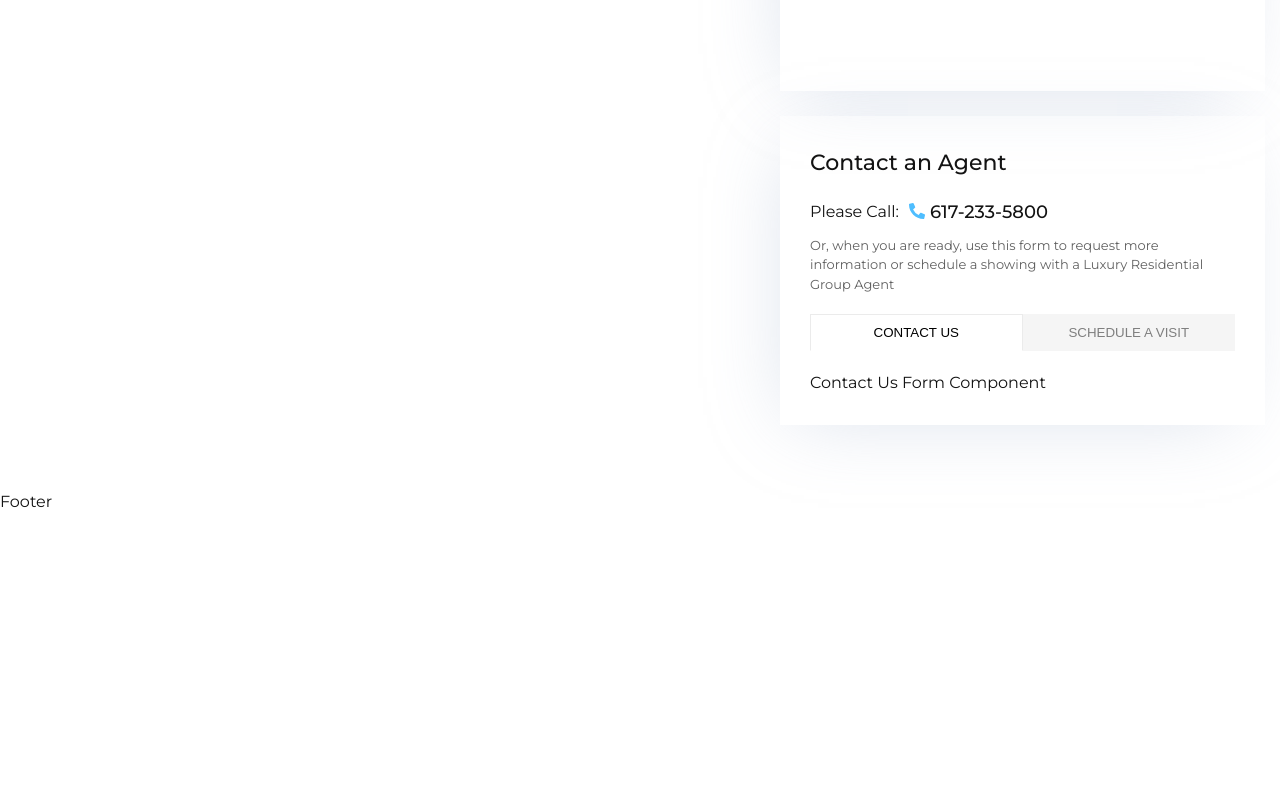
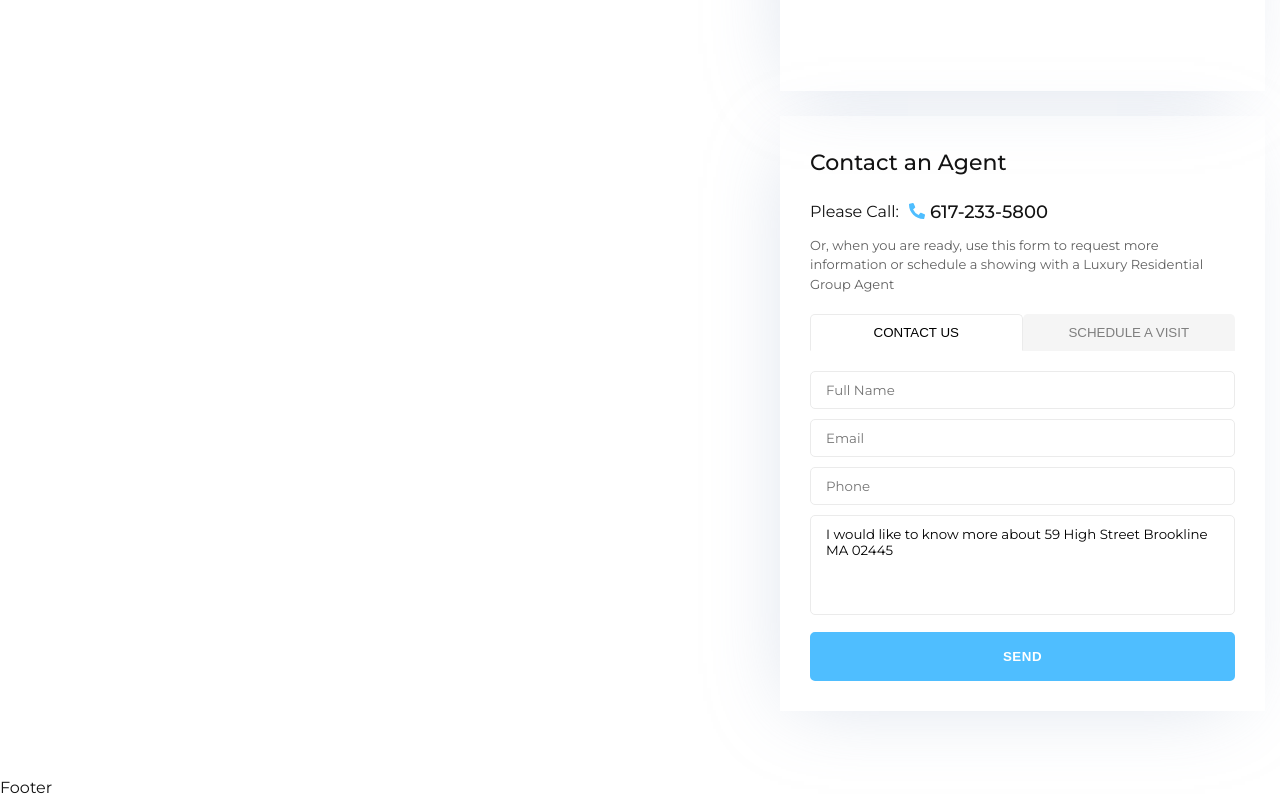
Before and after one commit to banderovskyi/detail-view-page, a React (Create React App) app: page / in a window 1280 px wide. Shown: the part 2522-3322 px from the top of the page. Before the commit the page ends 3036 px from the top, so only its background shows below. Built offline with nearby package versions, Linux system fonts and the light colour scheme; grey boxes are pictures that could not be loaded.

Commit message:
Add a contact form

```diff
--- a/src/App.scss
+++ b/src/App.scss
@@ -65,3 +65,14 @@
     padding-right: 0px;
   }
 }
+
+.sr-only {
+  position: absolute;
+  width: 1px;
+  height: 1px;
+  margin: -1px;
+  padding: 0;
+  overflow: hidden;
+  clip: rect(0, 0, 0, 0);
+  border: 0;
+}
--- /dev/null
+++ b/src/components/Forms/ContactUsForm/ContactUsForm.js
@@ -0,0 +1,84 @@
+import React from 'react';
+import PropTypes from 'prop-types';
+import '../Forms.scss';
+import { useInput } from '../inputHook';
+import Button from '../../UI/Button/Button';
+
+const ContactUsForm = (props) => {
+  const fullName = useInput('');
+  const email = useInput('');
+  const phone = useInput('');
+  const message = useInput(
+    props.address
+      ? `I would like to know more about ${props.address}`
+      : 'I would like to know more about this property'
+  );
+
+  const formSubmitHandler = (event) => {
+    event.preventDefault();
+    console.log(event.data);
+  };
+
+  return (
+    <form onSubmit={formSubmitHandler} className="form">
+      <div className="form__field">
+        <label htmlFor={props.id ? `${props.id}-full-name` : 'full-name'} className="sr-only">
+          Full Name
+        </label>
+        <input
+          type="text"
+          name="Full Name"
+          id={props.id ? `${props.id}-full-name` : 'full-name'}
+          placeholder="Full Name"
+          className="form__input"
+          {...fullName.bind}
+        />
+      </div>
+      <div className="form__field">
+        <label htmlFor={props.id ? `${props.id}-email` : 'email'} className="sr-only">
+          Email
+        </label>
+        <input
+          type="email"
+          name="Email"
+          id={props.id ? `${props.id}-email` : 'email'}
+          placeholder="Email"
+          className="form__input"
+          {...email.bind}
+        />
+      </div>
+      <div className="form__field">
+        <label htmlFor={props.id ? `${props.id}-phone` : 'phone'} className="sr-only">
+          Phone
+        </label>
+        <input
+          type="tel"
+          name="Phone"
+          id={props.id ? `${props.id}-phone` : 'phone'}
+          placeholder="Phone"
+          className="form__input"
+          {...phone.bind}
+        />
+      </div>
+      <div className="form__field">
+        <label htmlFor={props.id ? `${props.id}-message` : 'message'} className="sr-only">
+          Message
+        </label>
+        <textarea
+          name="message"
+          id={props.id ? `${props.id}-message` : 'message'}
+          placeholder="Message"
+          className="form__input form__textarea"
+          {...message.bind}></textarea>
+      </div>
+      <Button type="submit" className="form__button" text="Send" />
+    </form>
+  );
+};
+
+ContactUsForm.propTypes = {
+  id: PropTypes.string,
+  address: PropTypes.string,
+};
+
+export default ContactUsForm;
--- /dev/null
+++ b/src/components/Forms/Forms.scss
@@ -0,0 +1,27 @@
+@import '../../vars';
+
+.form__field {
+  margin-bottom: 10px;
+}
+
+.form__input {
+  font-family: $font-primary;
+  border: 1px solid $color-border;
+  width: 100%;
+  padding: 10px 15px;
+  border-radius: 5px;
+  outline: none;
+  transition: box-shadow 0.3s;
+  &:focus {
+    box-shadow: 1px 1px 1px rgba(0, 0, 0, 0.2);
+  }
+}
+
+.form__textarea {
+  resize: none;
+  height: 100px;
+}
+
+.form__button {
+  width: 100%;
+}
--- /dev/null
+++ b/src/components/Forms/inputHook.js
@@ -0,0 +1,18 @@
+import { useState } from 'react';
+
+export function useInput(initialValue, newValue) {
+  const [value, setValue] = useState(initialValue);
+
+  return {
+    bind: {
+      value: value,
+      onChange: (e) => {
+        setValue(e.target.value);
+      },
+    },
+    value: value,
+    setInput: (newValue) => {
+      setValue(newValue);
+    },
+  };
+}
--- a/src/components/ListingContactUs/ListingContactUs.js
+++ b/src/components/ListingContactUs/ListingContactUs.js
@@ -3,13 +3,14 @@ import PropTypes from 'prop-types';
 import './ListingContactUs.scss';
 import ContactItem from '../UI/ContactItem/ContactItem';
 import { faPhoneAlt } from '@fortawesome/free-solid-svg-icons';
+import ContactUsForm from '../Forms/ContactUsForm/ContactUsForm';
 
 const ListingContactUs = (props) => {
   const [tabs, setTabs] = useState([
     {
       title: 'Contact Us',
       isActive: true,
-      content: <div>Contact Us Form Component</div>,
+      content: <ContactUsForm id="aside-contact" address="59 High Street Brookline MA 02445" />,
     },
     {
       title: 'Schedule a Visit',
--- a/src/components/ListingContactUs/ListingContactUs.scss
+++ b/src/components/ListingContactUs/ListingContactUs.scss
@@ -33,6 +33,8 @@
   opacity: 0.5;
   transition: border-color 0.3s, opacity 0.3s, background-color 0.3s;
   background-color: $color-border;
+  border-top-left-radius: 5px;
+  border-top-right-radius: 5px;
   &--active {
     border: 1px solid $color-border;
     border-bottom-color: transparent;
--- a/src/components/UI/Button/Button.js
+++ b/src/components/UI/Button/Button.js
@@ -6,6 +6,7 @@ import { FontAwesomeIcon } from '@fortawesome/react-fontawesome';
 const Button = (props) => {
   return (
     <button
+      type={props.type}
       onClick={props.onClick}
       className={`btn ${props.isSecondary ? 'btn--secondary' : ''} ${
         props.className ? props.className : ''
@@ -21,6 +22,7 @@ Button.propTypes = {
   text: PropTypes.string,
   icon: PropTypes.object,
   isSecondary: PropTypes.bool,
+  type: PropTypes.string,
 };
 
 export default Button;
```
